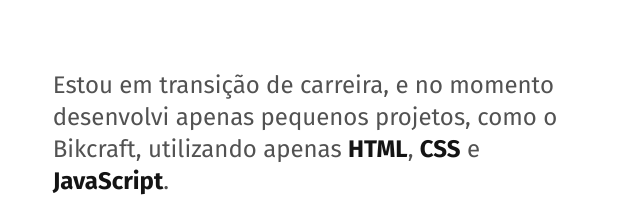
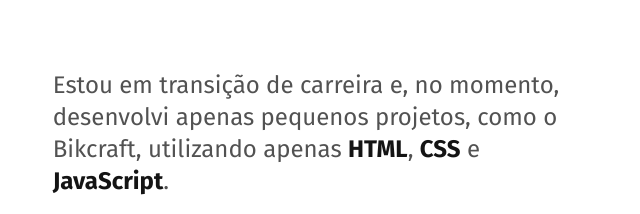
Before and after one commit to LuanaStela/LuanaStela.github.io, a plain HTML site: page index.html in a window 1280 px wide. Shown: the part 713-927 px from the top of the page, 454-1094 px from the left. Drawn offline with Linux system fonts and the light colour scheme.

Commit message:
Modificações de texto

```diff
--- a/index.html
+++ b/index.html
@@ -37,7 +37,7 @@
   <section class="experiencia" id="experiencia" aria-label="Experiência">
     <h2 class="subtitulo">Experiência</h2>
     <div>
-      <p class="experiencia-texto"> Estou em transição de carreira, e no momento desenvolvi apenas pequenos projetos, como o Bikcraft, utilizando apenas <strong>HTML</strong>, <strong>CSS</strong> e <strong>JavaScript</strong>.</p>
+      <p class="experiencia-texto"> Estou em transição de carreira e, no momento, desenvolvi apenas pequenos projetos, como o Bikcraft, utilizando apenas <strong>HTML</strong>, <strong>CSS</strong> e <strong>JavaScript</strong>.</p>
 
       <div class="empresa">
         <span class="empresa-ano">2021-22</span>
```
